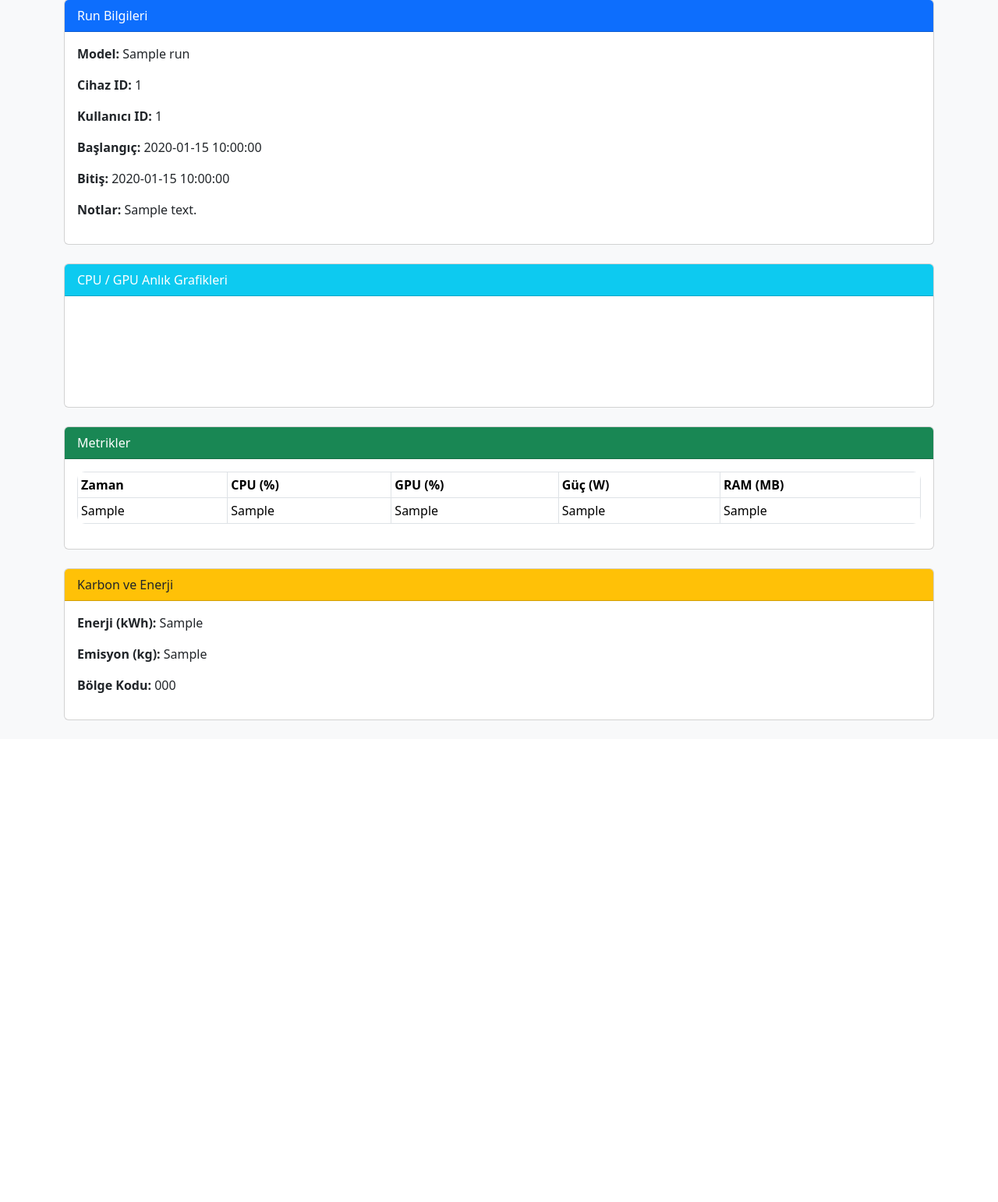
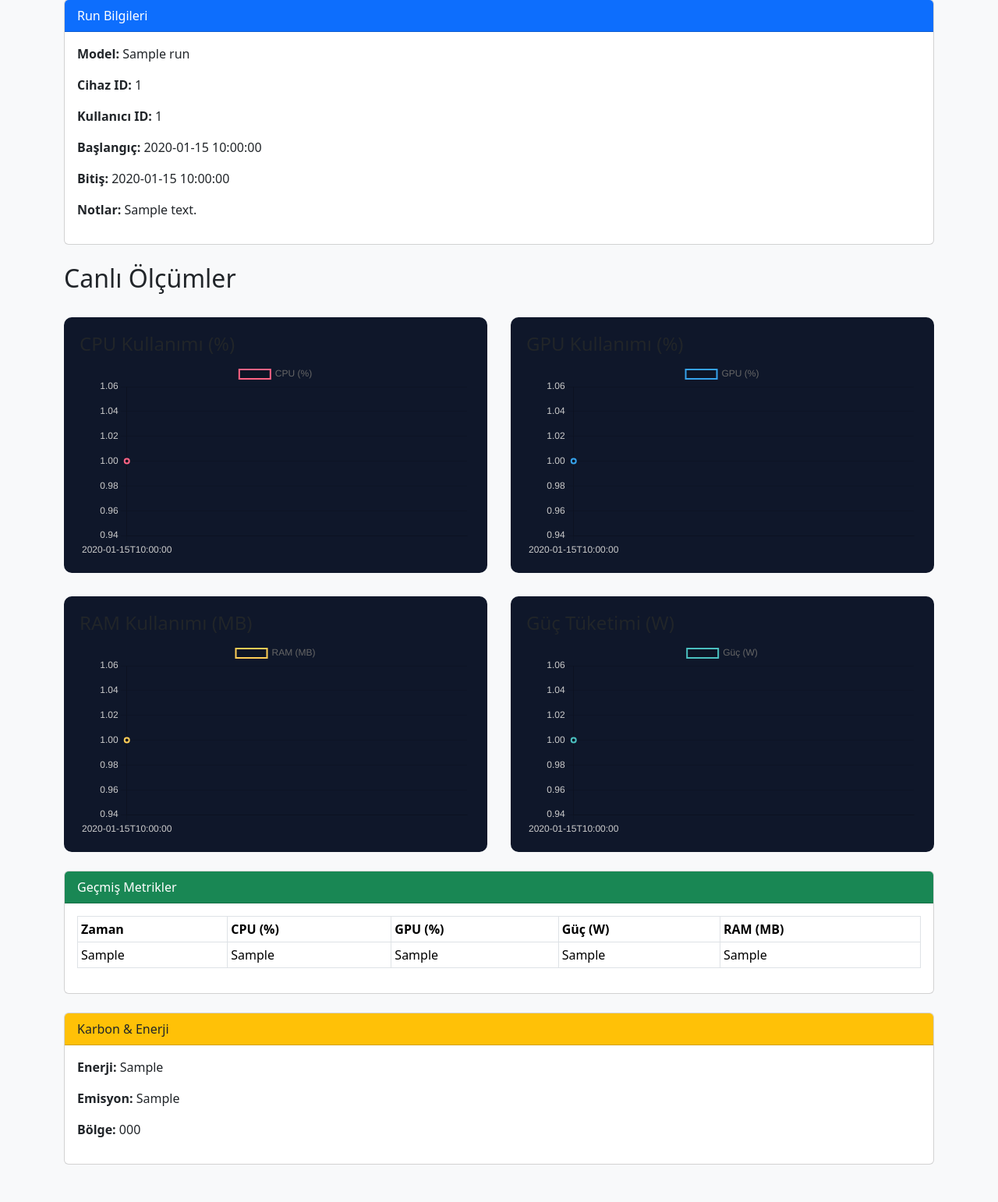
Before and after one commit to Merdgn/green-ai-tracker, a FastAPI app: template app/templates/run_detail.html in a window 1280 px wide. Shown: the part 143-1685 px from the top of the page at 78% size. Before the commit the page ends 1067 px from the top, so only its background shows below. Run offline with FastAPI, Linux system fonts and the light colour scheme; the template is opened without the code that fills it: most values are stand-ins (such as "Sample title", 1, 10 or a date in 2020).

Commit message:
Run detay sayfasına canlı grafikler eklendi + Dashboard'daki 'Tüm Çalışmalar' bölümü kaldırıldı

```diff
--- a/app/main.py
+++ b/app/main.py
@@ -20,6 +20,8 @@ from app.database import engine, get_db
 from app import models
 from app.routes import auth_routes, user_routes, devices, runs, metrics, emissions, dashboard
 from app.utils.auth import verify_api_key, create_access_token, decode_access_token
+from app.routes import monitor
+
 
 # ============================
 # Template klasörü
@@ -70,6 +72,8 @@ app.include_router(runs.router)
 app.include_router(metrics.router)
 app.include_router(emissions.router)
 app.include_router(dashboard.router)
+app.include_router(monitor.router)
+
 
 
 # ============================
@@ -84,7 +88,7 @@ def get_current_user_from_cookie(
     request: Request,
     db: Session = Depends(get_db),
 ) -> models.User:
-    token = request.cookies.get("access_token")
+    token = request.cookies.get("session_token")  # ← DÜZELTİLMİŞ
     if not token:
         raise HTTPException(
             status_code=status.HTTP_401_UNAUTHORIZED,
@@ -106,6 +110,7 @@ def get_current_user_from_cookie(
         )
 
     user = db.query(models.User).filter(models.User.id == int(user_id)).first()
+
     if not user:
         raise HTTPException(
             status_code=status.HTTP_401_UNAUTHORIZED,
--- /dev/null
+++ b/app/static/run_live.js
@@ -0,0 +1,56 @@
+let cpuChart, gpuChart, ramChart, powerChart;
+
+function createChart(ctx, label, color) {
+    return new Chart(ctx, {
+        type: "line",
+        data: {
+            labels: [],
+            datasets: [{
+                label: label,
+                data: [],
+                borderColor: color,
+                borderWidth: 2,
+                tension: 0.2
+            }]
+        },
+        options: {
+            responsive: true,
+            animation: false,
+            scales: {
+                x: { ticks: { color: "#ccc" }},
+                y: { ticks: { color: "#ccc" }}
+            }
+        }
+    });
+}
+
+function startLiveCharts(runId) {
+
+    cpuChart = createChart(document.getElementById("cpuChart"), "CPU (%)", "#ff6384");
+    gpuChart = createChart(document.getElementById("gpuChart"), "GPU (%)", "#36a2eb");
+    ramChart = createChart(document.getElementById("ramChart"), "RAM (MB)", "#ffcd56");
+    powerChart = createChart(document.getElementById("powerChart"), "Güç (W)", "#4bc0c0");
+
+    setInterval(async () => {
+    const res = await fetch(`/runs/${runId}/live`);
+    const data = await res.json();
+
+    if (!data.metrics) return;
+
+    cpuChart.data.labels = data.metrics.map(m => m.time);
+    gpuChart.data.labels = data.metrics.map(m => m.time);
+    ramChart.data.labels = data.metrics.map(m => m.time);
+    powerChart.data.labels = data.metrics.map(m => m.time);
+
+    cpuChart.data.datasets[0].data = data.metrics.map(m => m.cpu);
+    gpuChart.data.datasets[0].data = data.metrics.map(m => m.gpu);
+    ramChart.data.datasets[0].data = data.metrics.map(m => m.ram);
+    powerChart.data.datasets[0].data = data.metrics.map(m => m.power);
+
+    cpuChart.update();
+    gpuChart.update();
+    ramChart.update();
+    powerChart.update();
+}, 1000);
+
+}
--- a/app/static/style.css
+++ b/app/static/style.css
@@ -1,8 +1,29 @@
 body {
-    background-color: #f7f7f7;
+    background: #f7f7f7;
 }
 
-table {
+.charts-wrapper {
+    display: grid;
+    grid-template-columns: repeat(2, 1fr);
+    gap: 25px;
+}
+
+.charts-container {
+    display: grid;
+    grid-template-columns: 1fr 1fr;
+    gap: 30px;
+    margin-top: 30px;
+}
+
+.chart-box {
+    background: #0f172a;
+    padding: 20px;
     border-radius: 10px;
-    overflow: hidden;
 }
+
+
+.subtitle {
+    color: #bbb;
+    margin-top: 10px;
+    text-align: center;
+}
--- a/app/templates/run_detail.html
+++ b/app/templates/run_detail.html
@@ -17,20 +17,38 @@
     </div>
 </div>
 
-<!-- Charts -->
-<div class="card mb-4">
-    <div class="card-header bg-info text-white">
-        CPU / GPU Anlık Grafikleri
-    </div>
-    <div class="card-body">
-        <canvas id="cpuChart" height="80"></canvas>
-        <canvas id="gpuChart" height="80" class="mt-4"></canvas>
-    </div>
+
+<!-- CANLI GRAFİKLER -->
+<h2 class="mb-3">Canlı Ölçümler</h2>
+
+<div class="charts-container">
+
+    <div class="chart-box">
+        <h4>CPU Kullanımı (%)</h4>
+        <canvas id="cpuChart"></canvas>
     </div>
 
-<!-- Metrics -->
-<div class="card mb-4">
-    <div class="card-header bg-success text-white">Metrikler</div>
+    <div class="chart-box">
+        <h4>GPU Kullanımı (%)</h4>
+        <canvas id="gpuChart"></canvas>
+    </div>
+
+    <div class="chart-box">
+        <h4>RAM Kullanımı (MB)</h4>
+        <canvas id="ramChart"></canvas>
+    </div>
+
+    <div class="chart-box">
+        <h4>Güç Tüketimi (W)</h4>
+        <canvas id="powerChart"></canvas>
+    </div>
+
+</div> <!-- charts-container TEK kapanış -->
+
+
+<!-- ESKİ METRİKLER -->
+<div class="card mb-4 mt-4">
+    <div class="card-header bg-success text-white">Geçmiş Metrikler</div>
     <div class="card-body">
         {% if metrics %}
         <table class="table table-bordered table-sm">
@@ -61,23 +79,36 @@
     </div>
 </div>
 
-<!-- Emissions -->
-<div class="card mb-4">
-    <div class="card-header bg-warning">Karbon ve Enerji</div>
+
+<!-- Emisyon -->
+<div class="card mb-5">
+    <div class="card-header bg-warning">Karbon & Enerji</div>
     <div class="card-body">
         {% if emission %}
-            <p><strong>Enerji (kWh):</strong> {{ emission.energy_kwh }}</p>
-            <p><strong>Emisyon (kg):</strong> {{ emission.emission_kg }}</p>
-            <p><strong>Bölge Kodu:</strong> {{ emission.region_code }}</p>
+            <p><strong>Enerji:</strong> {{ emission.energy_kwh }}</p>
+            <p><strong>Emisyon:</strong> {{ emission.emission_kg }}</p>
+            <p><strong>Bölge:</strong> {{ emission.region_code }}</p>
         {% else %}
-            <p class="text-muted">Henüz emisyon bilgisi yok.</p>
+            <p class="text-muted">Henüz emisyon yok.</p>
         {% endif %}
     </div>
 </div>
 
+
+<!-- Chart.js -->
+<script src="https://cdn.jsdelivr.net/npm/chart.js"></script>
+
+<!-- RUN ID -->
 <script>
-    document.addEventListener("DOMContentLoaded", function () {
-        startCharts("{{ run.id }}");
+    const RUN_ID = "{{ run.id }}";
+</script>
+
+<!-- JS -->
+<script src="{{ url_for('static', path='run_live.js') }}"></script>
+
+<script>
+document.addEventListener("DOMContentLoaded", () => {
+    startLiveCharts(RUN_ID);
 });
 </script>
 
--- a/app/templates/runs_list.html
+++ b/app/templates/runs_list.html
@@ -27,7 +27,7 @@
                 <td>{{ run.started_at }}</td>
                 <td>{{ run.ended_at if run.ended_at else "-" }}</td>
                 <td>
-                    <a class="btn btn-primary btn-sm" href="/run/{{ run.id }}">Görüntüle</a>
+                    <a class="btn btn-primary btn-sm" href="/runs/{{ run.id }}">Görüntüle</a>
                 </td>
             </tr>
             {% endfor %}
```
Also changed, not shown: app/routes/monitor.py (added, +92 -0 lines), app/routes/runs.py (+33 -1 lines), app/templates/index.html (+0 -32 lines). Lines whose indentation alone changed are shown as unchanged.
